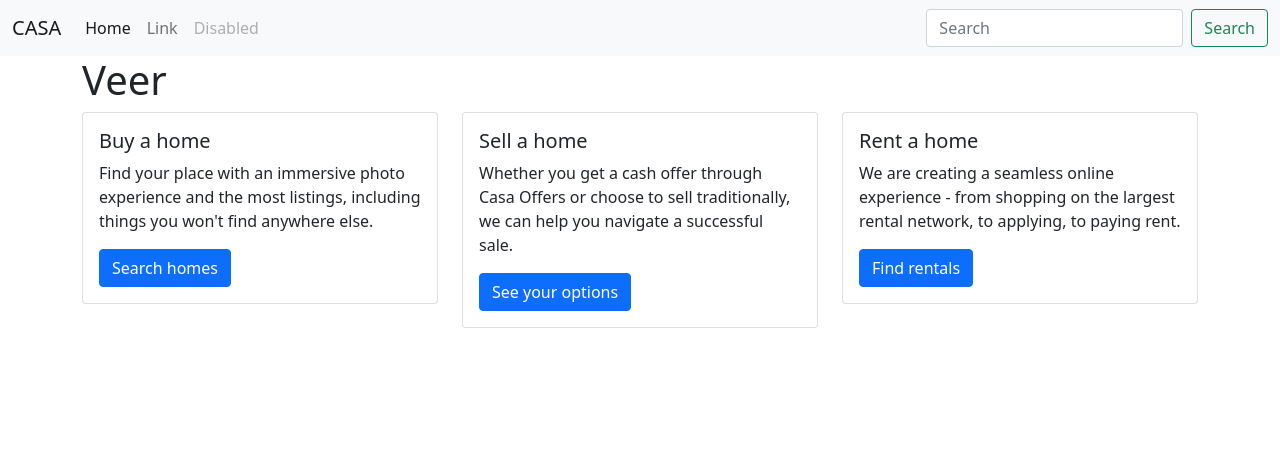
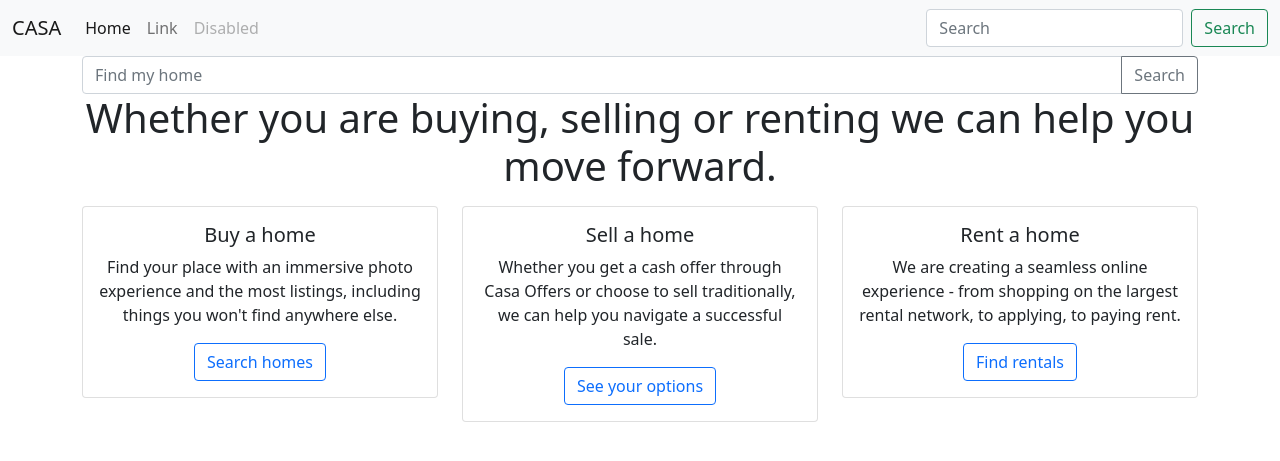
Before and after one commit to gurupratap-matharu/estate, a Django app: page / in a window 1280 px wide. Shown: the top 461 px of the page. Run offline with Django 3.2, Linux system fonts and the light colour scheme; parts of the project's set-up code (start-up, migrations or seed data) failed here and were passed over.

Commit message:
added basic card for read and search operations

```diff
--- a/market/templates/market/home.html
+++ b/market/templates/market/home.html
@@ -2,36 +2,42 @@
 
 {% block content %}
 
-<h1>Veer</h1>
+<div class="input-group flex-nowrap">
+    <input type="text" class="form-control" placeholder="Find my home" aria-label="Find my home"
+        aria-describedby="addon-wrapping">
+    <button class="btn btn-outline-secondary" type="button" id="button-addon2">Search</button>
+</div>
+
+<p class="display-6 text-center">Whether you are buying, selling or renting we can help you move forward.</p>
 
 <div class="row">
     <div class="col-sm-12 col-md-4">
-        <div class="card">
+        <div class="card mb-3 text-center">
             <div class="card-body">
                 <h5 class="card-title">Buy a home</h5>
                 <p class="card-text">Find your place with an immersive photo experience and the most listings, including
                     things you won't find anywhere else.</p>
-                <a href="#" class="btn btn-primary">Search homes</a>
+                <a href="#" class="btn btn-outline-primary">Search homes</a>
             </div>
         </div>
     </div>
     <div class="col-sm-12 col-md-4">
-        <div class="card">
+        <div class="card mb-3 text-center">
             <div class="card-body">
                 <h5 class="card-title">Sell a home</h5>
                 <p class="card-text">Whether you get a cash offer through Casa Offers or choose to sell traditionally,
                     we can help you navigate a successful sale.</p>
-                <a href="#" class="btn btn-primary">See your options</a>
+                <a href="#" class="btn btn-outline-primary">See your options</a>
             </div>
         </div>
     </div>
     <div class="col-sm-12 col-md-4">
-        <div class="card">
+        <div class="card mb-3 text-center">
             <div class="card-body">
                 <h5 class="card-title">Rent a home</h5>
                 <p class="card-text">We are creating a seamless online experience - from shopping on the largest rental
                     network, to applying, to paying rent.</p>
-                <a href="#" class="btn btn-primary">Find rentals</a>
+                <a href="#" class="btn btn-outline-primary">Find rentals</a>
             </div>
         </div>
     </div>
```
